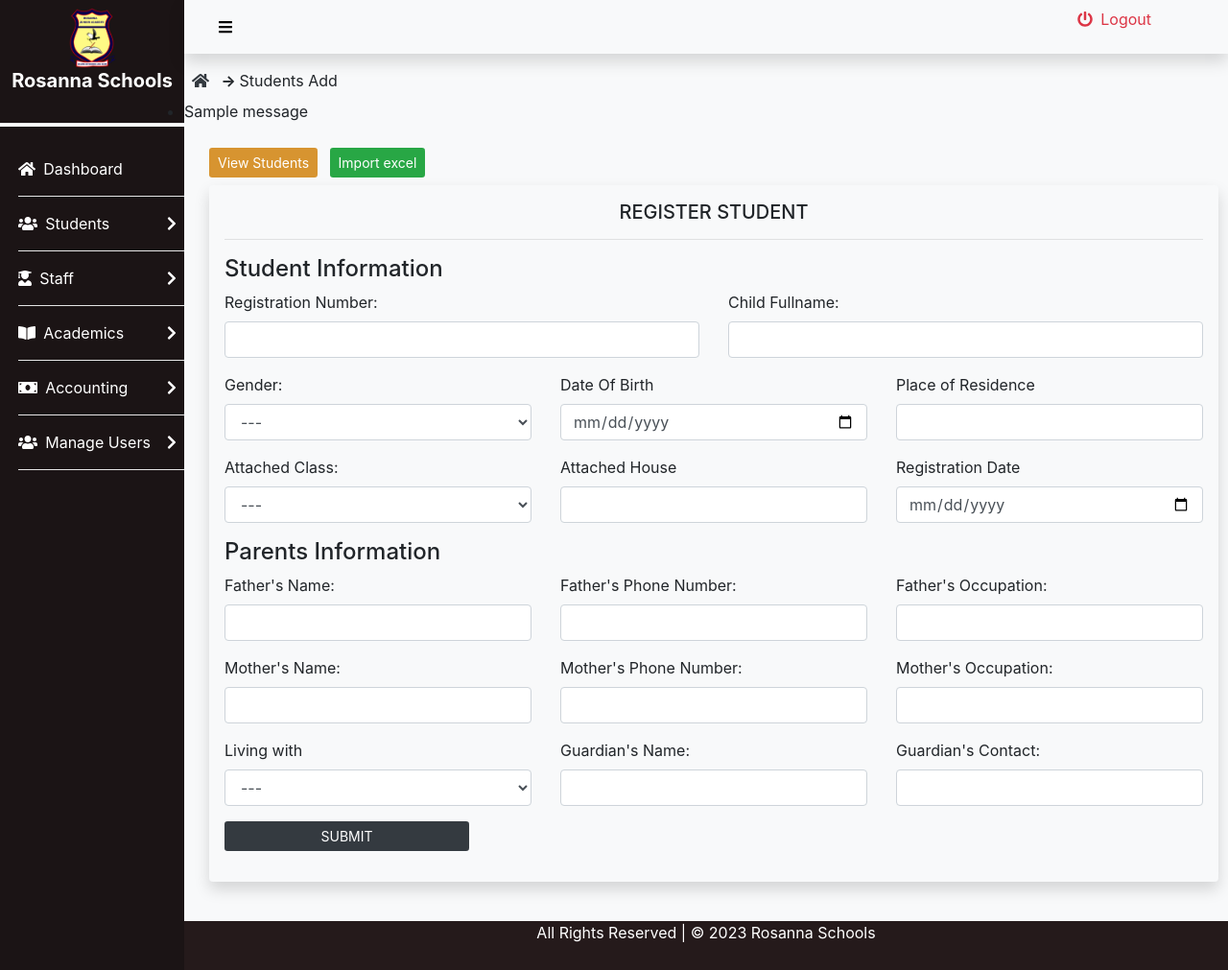
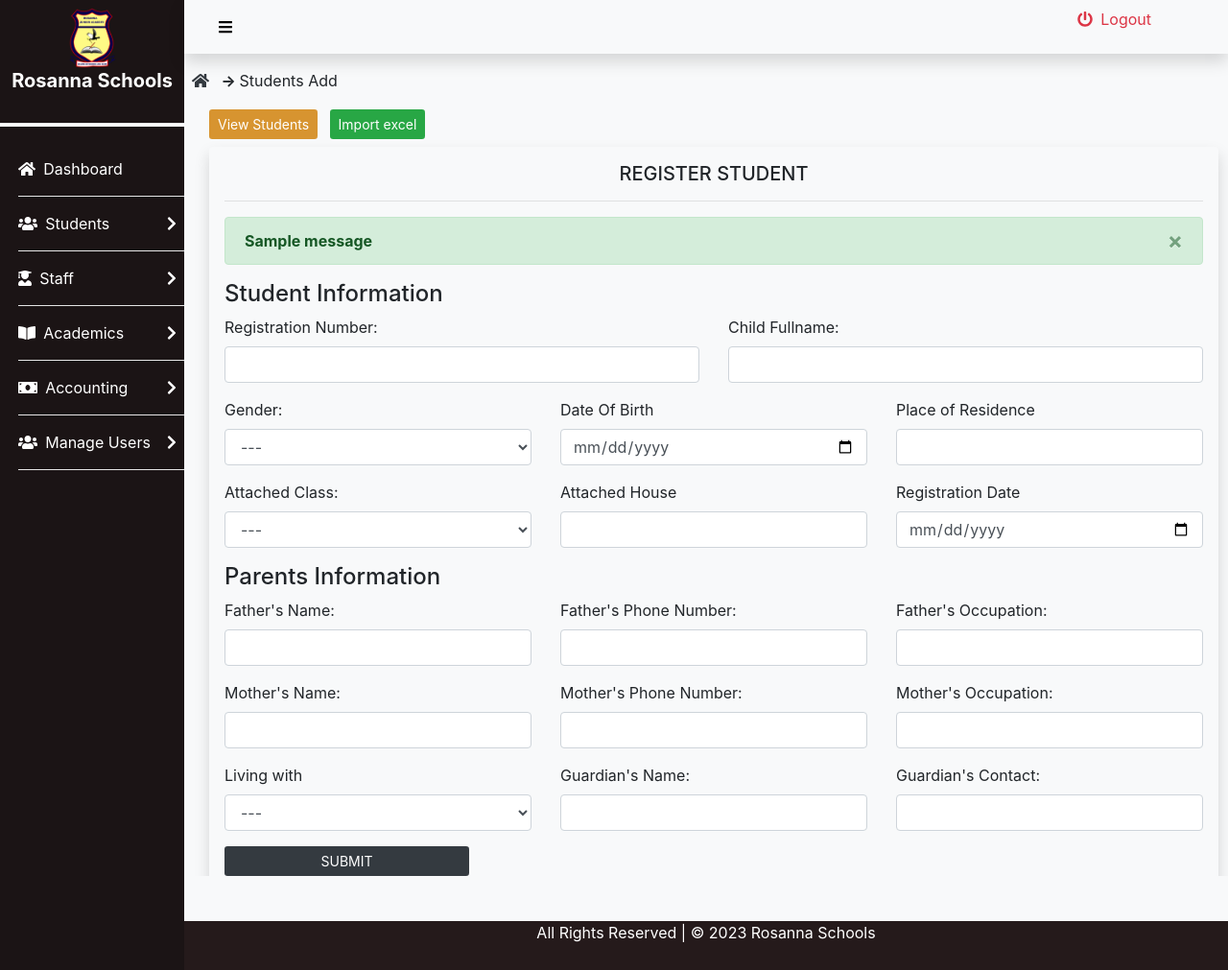
Before and after one commit to megateams/rosanna, a Django app: page /addstudent/ in a window 1280 px wide. Shown: the whole page at 96% size. Run offline with Django 4.2, Linux system fonts and the light colour scheme; tables that the repository leaves empty hold one stand-in row (values such as "Sample post"); one stand-in notice (Sample message) is shown; some libraries are stand-ins or nearby versions.

Commit message:
alert message

```diff
--- a/frontend/templates/frontend/student/studentsAdd.html
+++ b/frontend/templates/frontend/student/studentsAdd.html
@@ -4,14 +4,7 @@
 
 {% block  main %}
 
-<!-- Success message after data has been sent  -->
-{% if messages %}
-  <ul class="messages">
-    {% for message in messages %}
-      <li{% if message.tags %} class="{{ message.tags }}"{% endif %}>{{ message }}</li>
-    {% endfor %}
-  </ul>
-{% endif %}
+
 
 <!-- inner-content -->
 <div class="inner-content">
@@ -25,6 +18,19 @@
             <h5 class="text-uppercase text-center">Register Student</h5>
             <hr>
         </div>
+        <!-- Success message after data has been sent  -->
+        {% if messages %}
+        <ul class="messages">
+        {% for message in messages %}
+            <div class="alert alert-success alert-dismissible fade show" role="alert" {% if message.tags %} class="{{ message.tags }}"{% endif %}>
+              <button type="button" class="close" data-dismiss="alert" aria-label="Close">
+                <span aria-hidden="true">&times;</span>
+              </button>
+              <strong>{{ message }}</strong>
+            </div>
+        {% endfor %}
+        </ul>
+        {% endif %}
 
         <!-- student info section -->
         <div class="stud-info">
```
